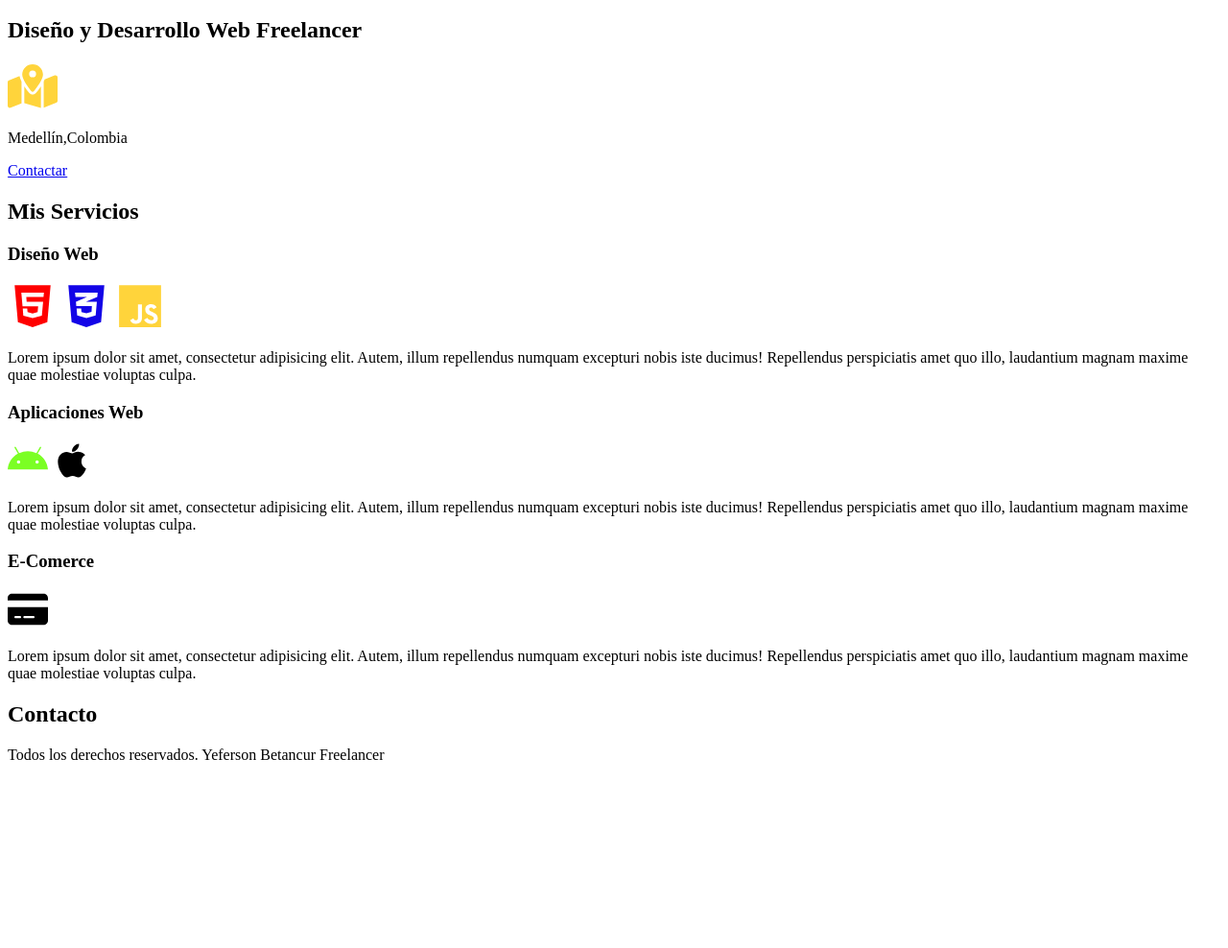
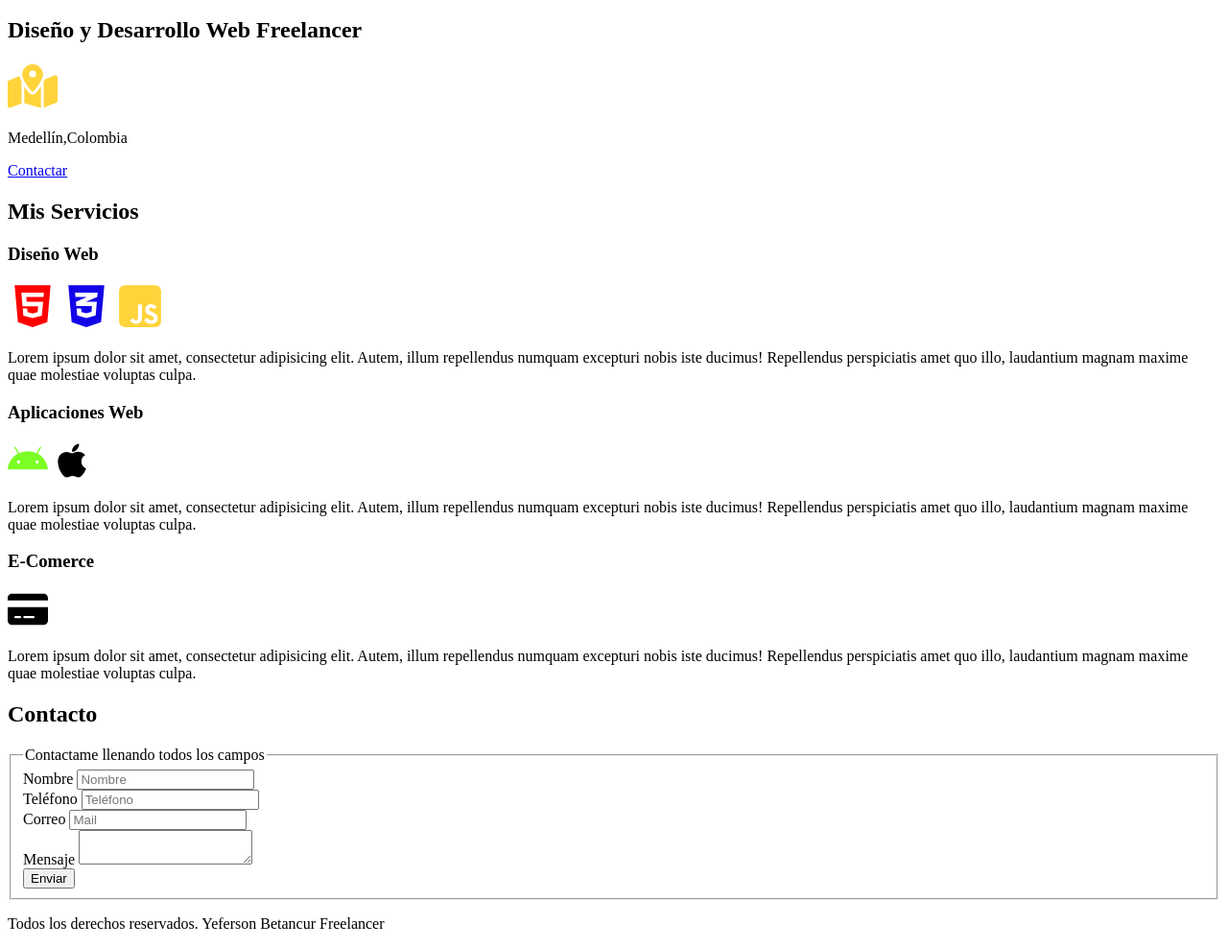
Before and after one commit to FoxBM/Yeferson-Betancur-Freelancer, a plain HTML site: page index.html in a window 1280 px wide. Shown: the part 100-1088 px from the top of the page at 96% size. Before the commit the page ends 912 px from the top, so only its background shows below. Drawn offline with Linux system fonts and the light colour scheme.

Commit message:
terminando el input

```diff
--- a/index.html
+++ b/index.html
@@ -34,7 +34,7 @@
             <h3>Diseño Web</h3>
             <svg xmlns="http://www.w3.org/2000/svg" height="50" width="52" viewBox="0 0 384 512"><path fill="#ff0000" d="M0 32l34.9 395.8L191.5 480l157.6-52.2L384 32H0zm308.2 127.9H124.4l4.1 49.4h175.6l-13.6 148.4-97.9 27v.3h-1.1l-98.7-27.3-6-75.8h47.7L138 320l53.5 14.5 53.7-14.5 6-62.2H84.3L71.5 112.2h241.1l-4.4 47.7z"/></svg>
             <svg xmlns="http://www.w3.org/2000/svg" height="50" width="52" viewBox="0 0 384 512"><path fill="#1304e7" d="M0 32l34.9 395.8L192 480l157.1-52.2L384 32H0zm313.1 80l-4.8 47.3L193 208.6l-.3 .1h111.5l-12.8 146.6-98.2 28.7-98.8-29.2-6.4-73.9h48.9l3.2 38.3 52.6 13.3 54.7-15.4 3.7-61.6-166.3-.5v-.1l-.2 .1-3.6-46.3L193.1 162l6.5-2.7H76.7L70.9 112h242.2z"/></svg>
-            <svg xmlns="http://www.w3.org/2000/svg" height="50" width="52" viewBox="0 0 448 512"><path fill="#FFD43B" d="M0 32v448h448V32H0zm243.8 349.4c0 43.6-25.6 63.5-62.9 63.5-33.7 0-53.2-17.4-63.2-38.5l34.3-20.7c6.6 11.7 12.6 21.6 27.1 21.6 13.8 0 22.6-5.4 22.6-26.5V237.7h42.1v143.7zm99.6 63.5c-39.1 0-64.4-18.6-76.7-43l34.3-19.8c9 14.7 20.8 25.6 41.5 25.6 17.4 0 28.6-8.7 28.6-20.8 0-14.4-11.4-19.5-30.7-28l-10.5-4.5c-30.4-12.9-50.5-29.2-50.5-63.5 0-31.6 24.1-55.6 61.6-55.6 26.8 0 46 9.3 59.8 33.7L368 290c-7.2-12.9-15-18-27.1-18-12.3 0-20.1 7.8-20.1 18 0 12.6 7.8 17.7 25.9 25.6l10.5 4.5c35.8 15.3 55.9 31 55.9 66.2 0 37.8-29.8 58.6-69.7 58.6z"/></svg>
+            <svg xmlns="http://www.w3.org/2000/svg" height="50" width="52" viewBox="0 0 448 512"><path fill="#FFD43B" d="M448 96c0-35.3-28.7-64-64-64H64C28.7 32 0 60.7 0 96V416c0 35.3 28.7 64 64 64H384c35.3 0 64-28.7 64-64V96zM180.9 444.9c-33.7 0-53.2-17.4-63.2-38.5L152 385.7c6.6 11.7 12.6 21.6 27.1 21.6c13.8 0 22.6-5.4 22.6-26.5V237.7h42.1V381.4c0 43.6-25.6 63.5-62.9 63.5zm85.8-43L301 382.1c9 14.7 20.8 25.6 41.5 25.6c17.4 0 28.6-8.7 28.6-20.8c0-14.4-11.4-19.5-30.7-28l-10.5-4.5c-30.4-12.9-50.5-29.2-50.5-63.5c0-31.6 24.1-55.6 61.6-55.6c26.8 0 46 9.3 59.8 33.7L368 290c-7.2-12.9-15-18-27.1-18c-12.3 0-20.1 7.8-20.1 18c0 12.6 7.8 17.7 25.9 25.6l10.5 4.5c35.8 15.3 55.9 31 55.9 66.2c0 37.8-29.8 58.6-69.7 58.6c-39.1 0-64.4-18.6-76.7-43z"/></svg>
             <p>Lorem ipsum dolor sit amet, consectetur adipisicing elit. Autem, illum repellendus numquam excepturi
                 nobis
                 iste ducimus! Repellendus perspiciatis amet quo illo, laudantium magnam maxime quae molestiae voluptas
@@ -62,6 +62,31 @@
 
     <section>
         <h2>Contacto</h2>
+
+        <form>
+            <fieldset>
+                <legend>Contactame llenando todos los campos</legend>
+                <div>
+                    <label>Nombre</label>
+                    <input type="text" placeholder="Nombre">
+                </div>
+                <div>
+                    <label>Teléfono</label>
+                    <input type="tel" placeholder="Teléfono">
+                </div>
+                <div>
+                    <label>Correo</label>
+                    <input type="email" placeholder="Mail">
+                </div>
+                <div>
+                    <label>Mensaje</label>
+                    <textarea></textarea>
+                </div>
+                <div>
+                    <input type="submit" value="Enviar">
+                </div>
+            </fieldset>
+        </form>
     </section>
 
     <footer>
```
